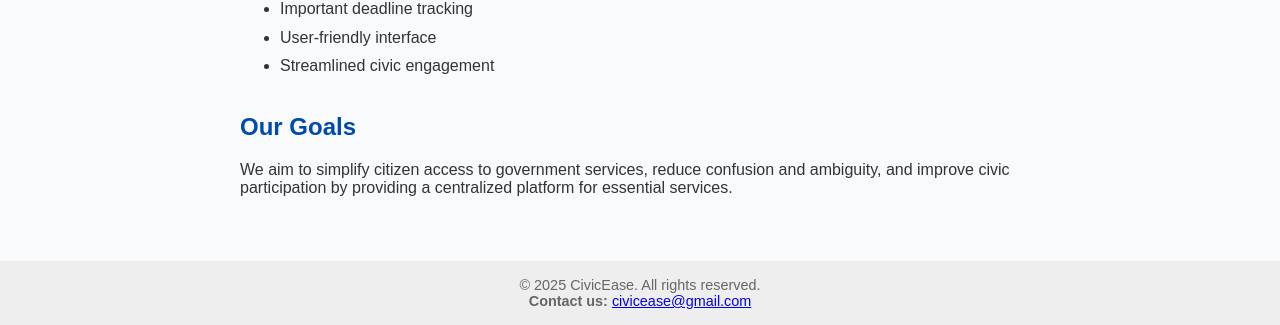
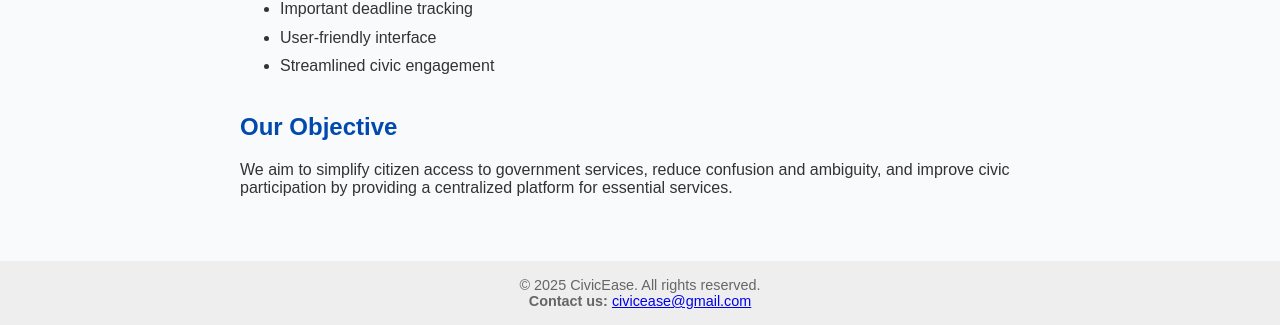
Before and after one commit to shankchireyil/softwarelab, a Flask app: page / in a window 1280 px wide. Shown: the part 518-843 px from the top of the page. Run offline with Flask 3, Linux system fonts and the light colour scheme.

Commit message:
edited goals header

```diff
--- a/templates/home.html
+++ b/templates/home.html
@@ -76,7 +76,7 @@
     </section>
 
     <section>
-      <h2>Our Goals</h2>
+      <h2>Our Objective</h2>
       <p>
         We aim to simplify citizen access to government services, reduce
         confusion and ambiguity, and improve civic participation by providing a centralized
```
